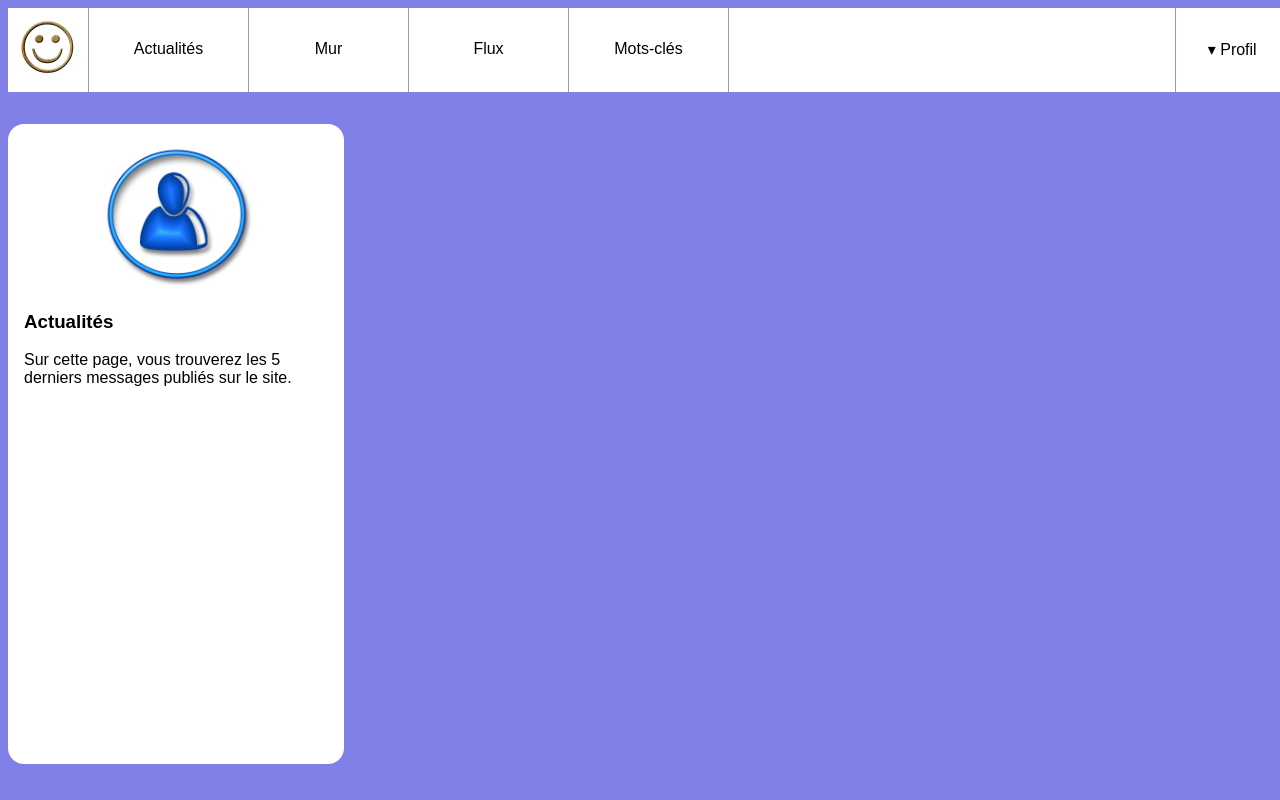
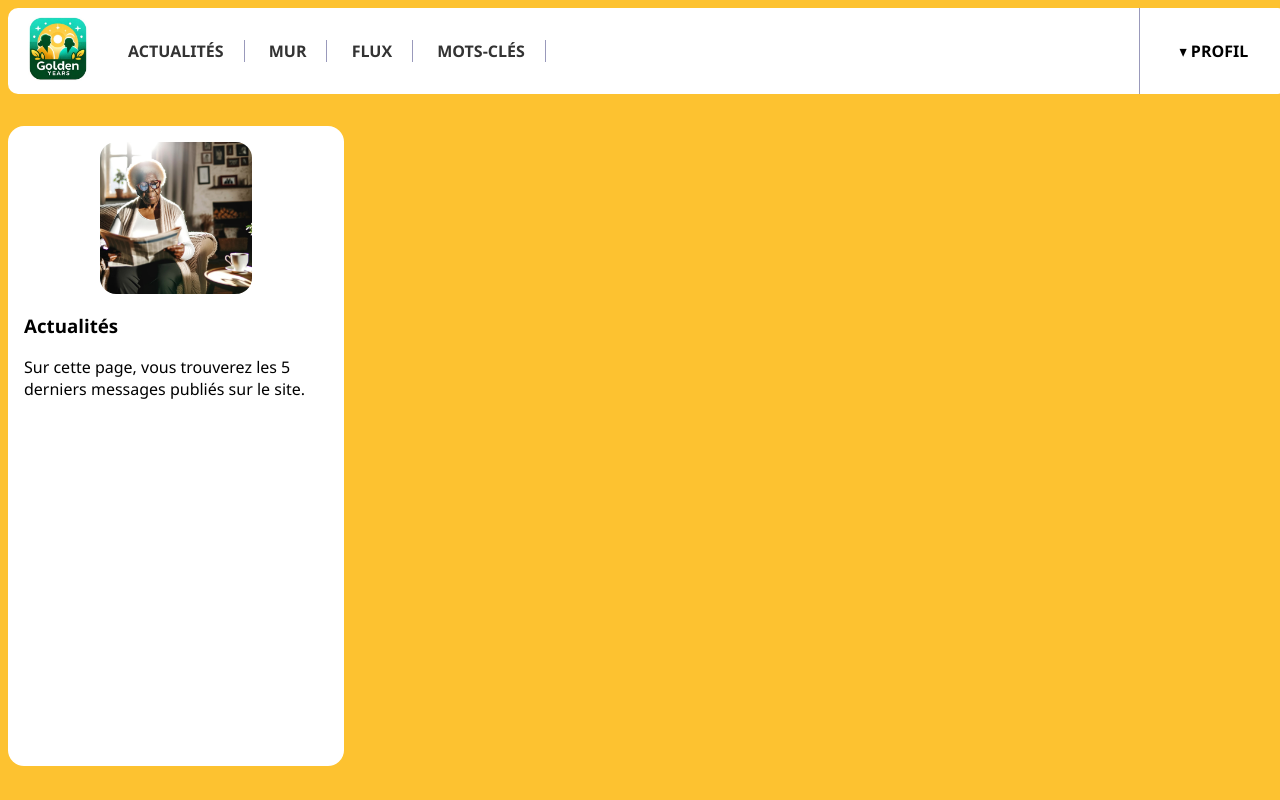
Before and after one commit to M0nline/reseau-social-php-morgane-anousith-marion, a PHP site: page /reseau-social-php-morgane-anousith-marion/news.php in a window 1280 px wide. Run offline with PHP 8.4, Linux system fonts and the light colour scheme; the visitor is signed in with stand-in values (Sample User, id 1); data that the repository does not hold is empty.

Commit message:
almost nice css reloading

```diff
--- a/resoc_n2/admin.php
+++ b/resoc_n2/admin.php
@@ -14,6 +14,7 @@ include_once('scripts/redir.php')
     <meta charset="utf-8">
     <title>ReSoC - Administration</title>
     <meta name="author" content="Julien Falconnet">
+    <meta name="viewport" content="width=device-width, initial-scale=1">
     <link rel="stylesheet" href="style.css" />
 </head>
 
--- a/resoc_n2/feed.php
+++ b/resoc_n2/feed.php
@@ -14,6 +14,7 @@ include_once('scripts/redir.php')
     <meta charset="utf-8">
     <title>ReSoC - Flux</title>
     <meta name="author" content="Julien Falconnet">
+    <meta name="viewport" content="width=device-width, initial-scale=1">
     <link rel="stylesheet" href="style.css" />
 </head>
 
--- a/resoc_n2/news.php
+++ b/resoc_n2/news.php
@@ -22,7 +22,7 @@ if (session_status() === PHP_SESSION_NONE) {
     </header>
     <div id="wrapper">
         <aside>
-            <img src="img/user.jpg" alt="Portrait de l'utilisatrice" />
+            <img src="img/news.jpeg" alt="Page de news" />
             <section>
                 <h3>Actualités</h3>
                 <p>Sur cette page, vous trouverez les 5 derniers messages publiés sur le site.</p>
--- a/resoc_n2/style.css
+++ b/resoc_n2/style.css
@@ -1,6 +1,6 @@
 body {
-  background-color: rgb(128, 128, 231);
-  font-family: Arial;
+  background-color: #FDC230;
+  font-family: 'Segoe UI', Tahoma, Geneva, Verdana, sans-serif;
 }
 
 a {
@@ -9,6 +9,8 @@ a {
 }
 a:hover {
   text-decoration: underline;
+  background-color: #99b;
+
 }
 
 body > header {
@@ -17,20 +19,29 @@ body > header {
   width: 80em;
   margin: 0 auto 2em auto;
   padding: 0;
+  border-radius: 10px;
+  align-items: center;
+
 }
 body > header img {
-  height: 5em;
-}
-body > header #menu {
-  display: flex;
-  width: 50%;
-  align-items: stretch;
-  border-left: 1px solid #99b;
+  height: 4em;
+  padding-left: 20px;
+  padding-right: 20px;
 }
 body > header #menu a {
   flex: 1;
   text-align: center;
-  padding-top: 2em;
+  border-right: 1px solid #99b;
+  text-transform: uppercase;
+  font-weight: bold;
+  color: #333;
+  padding-left: 20px;
+  padding-right: 20px;
+}
+
+body > header #menu a {
+  flex: 1;
+  text-align: center;
   border-right: 1px solid #99b;
 }
 body > header a:hover {
@@ -43,6 +54,9 @@ body > header #user {
   margin-left: auto;
   flex: 0.2;
   border-left: 1px solid #99b;
+  text-transform: uppercase;
+  font-weight: bold;
+  color: #333;
 }
 body > header #user > a {
   display: block;
@@ -93,6 +107,8 @@ body > header #user:hover ul {
   display: block;
   width: 50%;
   margin: auto;
+  border-radius: 1em;
+
 }
 
 #wrapper main {
@@ -241,7 +257,7 @@ textarea {
 }
 
 .btn-submit {
-  background-color: #007bff;
+  background-color: #333;
   color: #fff;
   border: none;
   padding: 10px 20px;
@@ -251,5 +267,5 @@ textarea {
 }
 
 .btn-submit:hover {
-  background-color: #0056b3;
+  background-color: #000;
 }
--- a/resoc_n2/tags.php
+++ b/resoc_n2/tags.php
@@ -33,7 +33,7 @@ if (session_status() === PHP_SESSION_NONE) {
             $tag = $lesInformations->fetch_assoc();
             // echo "<pre>" . print_r($tag, 1) . "</pre>";
             ?>
-            <img src="img/user.jpg" alt="Portrait de l'utilisatrice" />
+            <img src="img/keywords.png" alt="Portrait de l'utilisatrice" />
             <section>
                 <h3>Mots-clés</h3>
                 <p>Sur cette page, vous trouverez les derniers messages relevant du mot-clé <?php echo strtoupper($tag['label']) ?>
```
Also changed, not shown: resoc_n2/img/keywords.png (added), resoc_n2/img/news.jpeg (added), resoc_n2/img/resoc.jpg, resoc_n2/img/user.jpg.
